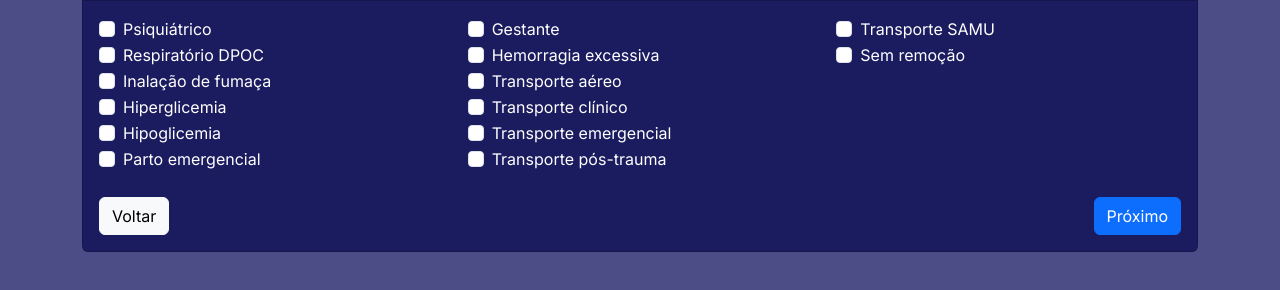
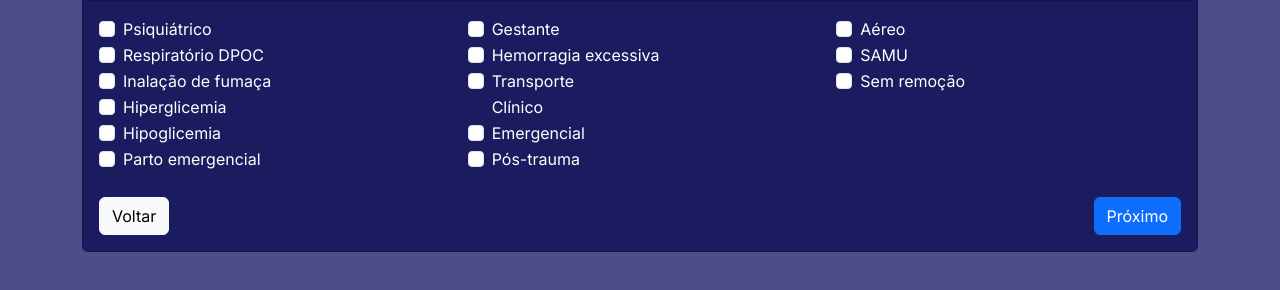
Before and after one commit to Arlegin/SaBombeiro, a website: page html/PES.html in a window 1280 px wide. Shown: the part 256-546 px from the top of the page. Drawn offline with nearby package versions, Linux system fonts and the light colour scheme; files that its build step writes are made by us from their sources; files whose address does not match are found by name.

Commit message:
changed checkboxes

```diff
--- a/html/PES.html
+++ b/html/PES.html
@@ -145,65 +145,68 @@
                     <div class="row">
                         <div class="col-md-4">
                             <div class="form-check">
-                                <input class="form-check-input" type="checkbox" name="occurrencecheckbox" id="animals">
+                                <input class="form-check-input" type="checkbox" name="occurrenceCheckbox" id="animals">
                                 <label class="form-check-label" for="animals">Psiquiátrico</label>
                             </div>
                             <div class="form-check">
-                                <input class="form-check-input" type="checkbox" name="occurrencecheckbox" id="transportation">
+                                <input class="form-check-input" type="checkbox" name="occurrenceCheckbox" id="transportation">
                                 <label class="form-check-label" for="transportation">Respiratório DPOC</label>
                             </div>
                             <div class="form-check">
-                                <input class="form-check-input" type="checkbox" name="occurrencecheckbox" id="landslide">
+                                <input class="form-check-input" type="checkbox" name="occurrenceCheckbox" id="landslide">
                                 <label class="form-check-label" for="landslide">Inalação de fumaça</label>
                             </div>
                             <div class="form-check">
-                                <input class="form-check-input" type="checkbox" name="occurrencecheckbox"
+                                <input class="form-check-input" type="checkbox" name="occurrenceCheckbox"
                                     id="medicalEmergency">
                                 <label class="form-check-label" for="medicalEmergency">Hiperglicemia</label>
                             </div>
                             <div class="form-check">
-                                <input class="form-check-input" type="checkbox" name="occurrencecheckbox" id="fall2m">
+                                <input class="form-check-input" type="checkbox" name="occurrenceCheckbox" id="fall2m">
                                 <label class="form-check-label" for="fall2m">Hipoglicemia</label>
                             </div>
                             <div class="form-check">
-                                <input class="form-check-input" type="checkbox" name="occurrencecheckbox" id="suicideAttempt">
+                                <input class="form-check-input" type="checkbox" name="occurrenceCheckbox" id="suicideAttempt">
                                 <label class="form-check-label" for="suicideAttempt">Parto emergencial</label>
                             </div>
                         </div>
                         <div class="col-md-4">
                             <div class="form-check">
-                                <input class="form-check-input" type="checkbox" name="occurrencecheckbox" id="fall">
+                                <input class="form-check-input" type="checkbox" name="occurrenceCheckbox" id="fall">
                                 <label class="form-check-label" for="fall">Gestante</label>
                             </div>
                             <div class="form-check">
-                                <input class="form-check-input" type="checkbox" name="occurrencecheckbox" id="drown">
+                                <input class="form-check-input" type="checkbox" name="occurrenceCheckbox" id="drown">
                                 <label class="form-check-label" for="drown">Hemorragia excessiva</label>
                             </div>
                             <div class="form-check">
-                                <input class="form-check-input" type="checkbox" name="occurrencecheckbox" id="attack">
-                                <label class="form-check-label" for="attack">Transporte aéreo</label>
-                            </div>
-
-                            <div class="form-check">
-                                <input class="form-check-input" type="checkbox" name="occurrencecheckbox" id="runOver">
-                                <label class="form-check-label" for="runOver">Transporte clínico</label>
+                                <input class="form-check-input" type="checkbox" name="occurrenceCheckbox" id="transport">
+                                <label class="form-check-label" for="attack">Transporte</label>
                             </div>
                             <div class="form-check">
-                                <input class="form-check-input" type="checkbox" name="occurrencecheckbox" id="shock">
-                                <label class="form-check-label" for="shock">Transporte emergencial</label>
+                                <input class="form-check-input" type="checkbox" name="occurrenceCheckbox" id="transportCheck">
+                                <label class="form-check-label" for="runOver">Clínico</label>
                             </div>
                             <div class="form-check">
-                                <input class="form-check-input" type="checkbox" name="occurrencecheckbox" id="collapse">
-                                <label class="form-check-label" for="collapse">Transporte pós-trauma</label>
+                                <input class="form-check-input" type="checkbox" name="occurrenceCheckbox" id="transportCheck">
+                                <label class="form-check-label" for="shock">Emergencial</label>
+                            </div>
+                            <div class="form-check">
+                                <input class="form-check-input" type="checkbox" name="occurrenceCheckbox" id="transportCheck">
+                                <label class="form-check-label" for="collapse">Pós-trauma</label>
                             </div>
                         </div>
                         <div class="col-md-4">
                             <div class="form-check">
-                                <input class="form-check-input" type="checkbox" name="occurrencecheckbox" id="domestic">
-                                <label class="form-check-label" for="domestic">Transporte SAMU</label>
+                                <input class="form-check-input" type="checkbox" name="occurrenceCheckbox" id="transportCheck">
+                                <label class="form-check-label" for="domestic">Aéreo</label>
                             </div>
                             <div class="form-check">
-                                <input class="form-check-input" type="checkbox" name="occurrencecheckbox" id="sport">
+                                <input class="form-check-input" type="checkbox" name="occurrenceCheckbox" id="transportCheck">
+                                <label class="form-check-label" for="domestic">SAMU</label>
+                            </div>
+                            <div class="form-check">
+                                <input class="form-check-input" type="checkbox" name="occurrenceCheckbox" id="transportCheck">
                                 <label class="form-check-label" for="sport">Sem remoção</label>
                             </div>
                         </div>
@@ -220,6 +223,28 @@
     <script src="https://cdn.jsdelivr.net/npm/bootstrap@5.3.2/dist/js/bootstrap.bundle.min.js"
         integrity="sha384-C6RzsynM9kWDrMNeT87bh95OGNyZPhcTNXj1NW7RuBCsyN/o0jlpcV8Qyq46cDfL"
         crossorigin="anonymous"></script>
+
+        <script>
+            // Get references to the elements
+            const otherInput = document.querySelector('#transportCheck');
+            const checkbox = document.querySelectorAll('input[type=checkbox][name="occurrenceCheckbox"]');
+
+            // Hide the input field by default
+            otherInput.style.display = 'none';
+
+            // Function to check if "Outro" is selected
+            function checkRadio() {
+                const other = document.querySelector('#other');
+                if (other.checked) {
+                    // If "Outro" is selected, show the input field
+                    otherInput.style.display = 'block';
+                } else {
+                    // If "Outro" is not selected, hide the input field
+                    otherInput.style.display = 'none';
+                }
+            }
+        </script>
+
     <script>
         const backBtn = document.querySelector('#backBtn');
         const form = document.querySelector('#occurrenceForm'); // replace '#myForm' with your form's id
```
